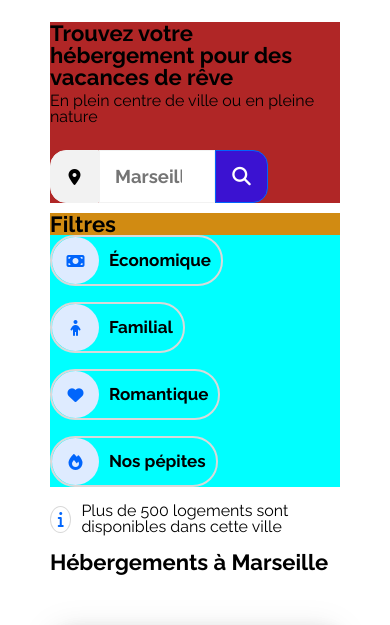
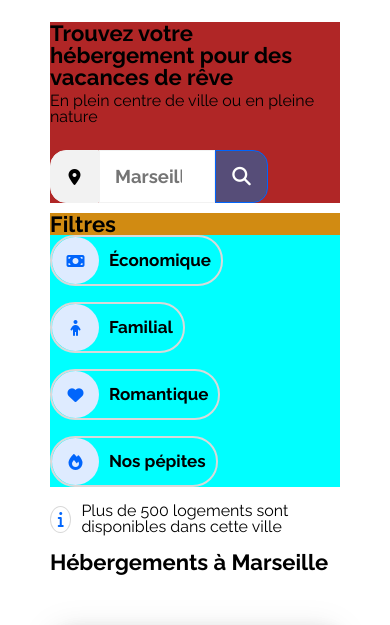
Before and after one commit to Mariamtraoree/starter-booki, a plain HTML site: page index.html in a window 390 px wide. In both pictures the pointer is over the button 241 px from the left and 316 px from the top of the page. Shown: the part 140-765 px from the top of the page. Drawn offline with Linux system fonts and the light colour scheme.

Commit message:
first one

```diff
--- a/css/style.css
+++ b/css/style.css
@@ -201,7 +201,7 @@
       border: 1px solid #0065fc;
     }
     .submitButtonLoupe:hover {
-      background-color: #3b12d1;
+      background-color: #564d78;
     }
     .searchFormSearchinput {
       width: 40%;
@@ -552,13 +552,10 @@
     font-family: Raleway;
   }
 
-
-
   @media (max-width: 767.98px) {
       .activities-cards img {
           width: 100%;
         }
-
 
     #activities{
       padding: 0;
```
